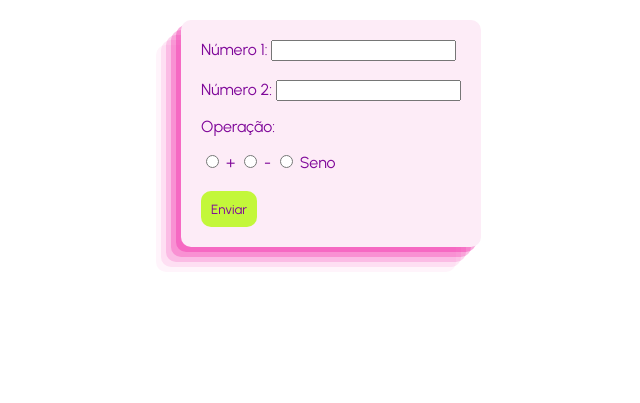
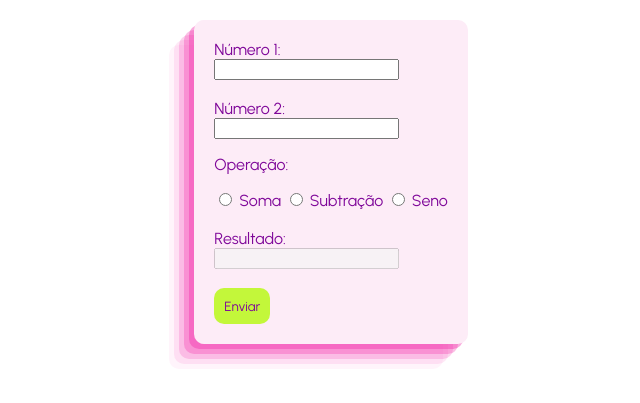
Before and after one commit to bibiacoutinho/Calculadora-Python, a Flask app: page / in a window 1280 px wide. Shown: the part 58-461 px from the top of the page, without its empty margins (309-949 px from the left). Run offline with Flask 2, Linux system fonts and the light colour scheme.

Commit message:
ajustes layout

```diff
--- a/src/templates/calculadora.html
+++ b/src/templates/calculadora.html
@@ -69,10 +69,10 @@
 	<div class="calculadora">
 		<form>
 
-			<label for="n1">Número 1:</label>
+			<label for="n1">Número 1:</label><br>
 			<input type="number" id="n1" name="n1"><br><br>
 
-			<label for="n2">Número 2:</label>
+			<label for="n2">Número 2:</label><br>
 			<input type="number" id="n2" name="n2">
 
 
@@ -80,16 +80,17 @@
 			<p>Operação:</p>
 
 			<input type="radio" id="soma" name="operacao" value="soma">
-			<label for="soma">+</label>
+			<label for="soma">Soma</label>
 
 			<input type="radio" id="subt" name="operacao" value="subt">
-			<label for="subt">-</label>
+			<label for="subt">Subtração</label>
 
 			<input type="radio" id="seno" name="operacao" value="seno">
 			<label for="seno">Seno</label><br><br>
 
+			<label for="resultado">Resultado:</label><br>
+			<input type="text" id="resultado" name="resultado" disabled><br><br>
 			<input class="enviar" type="submit" id="r" name="r" value="Enviar">
-
 		</form>
 	</div>
 </body>
```
